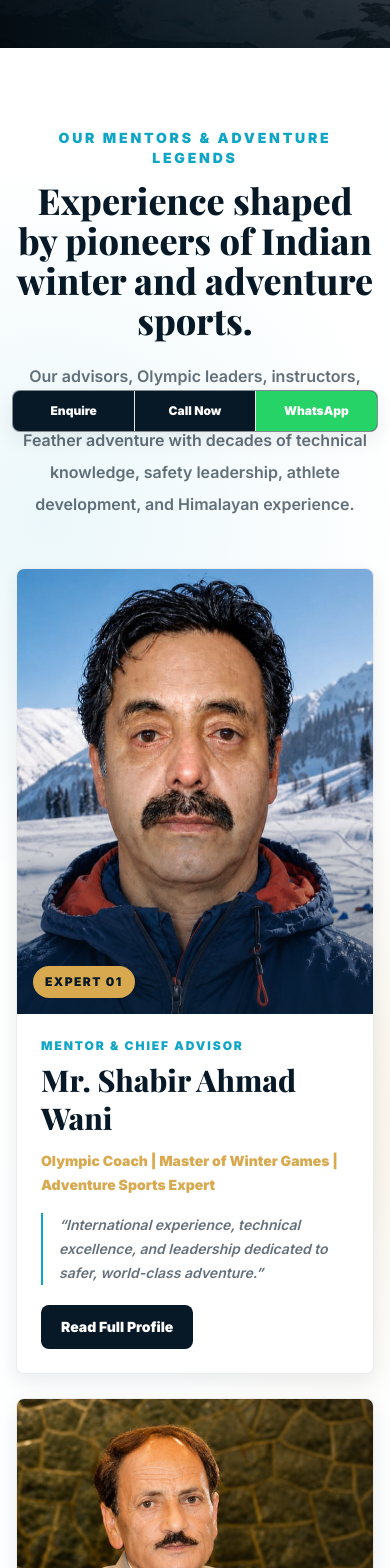
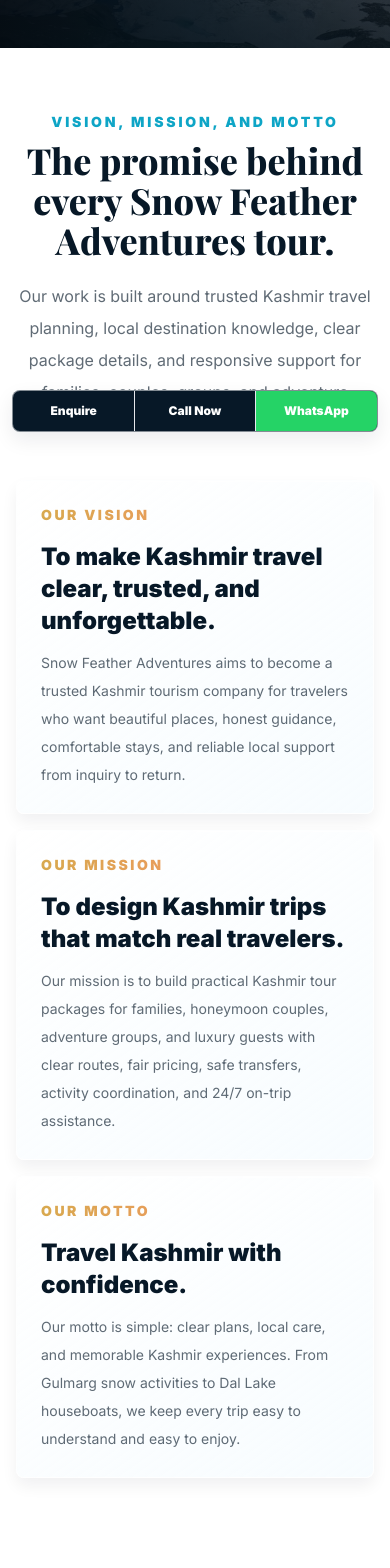
Before and after one commit to Prabhatcodes2025/advent, a Vue app: page / in a window 390 px wide. Shown: the part 400-1968 px from the top of the page. Built offline with nearby package versions, Linux system fonts and the light colour scheme; grey boxes are pictures that could not be loaded.

Commit message:
fix/content fix

```diff
--- a/src/App.vue
+++ b/src/App.vue
@@ -2895,46 +2895,6 @@
 
       </section>
 
-      <section v-if="currentPage === 'about'" class="section-band py-20">
-        <div class="mx-auto max-w-7xl px-4 sm:px-6">
-          <div class="mx-auto mb-12 max-w-4xl text-center">
-            <p class="text-sm font-black uppercase tracking-[0.2em] text-lake">Our mentors & adventure legends</p>
-            <h2 class="mt-3 font-display text-4xl font-extrabold text-night sm:text-5xl">Experience shaped by pioneers of Indian winter and adventure sports.</h2>
-            <p class="mt-5 text-base font-semibold leading-8 text-night/[0.62]">Our advisors, Olympic leaders, instructors, and mountain experts strengthen every Snow Feather adventure with decades of technical knowledge, safety leadership, athlete development, and Himalayan experience.</p>
-          </div>
-
-          <div class="grid gap-6 lg:grid-cols-2">
-            <article v-for="(mentor, index) in mentors" :key="mentor.name" class="overflow-hidden rounded-lg border border-night/[0.08] bg-white shadow-premium">
-              <div class="grid sm:grid-cols-[14rem_1fr]">
-                <div class="relative aspect-[4/5] overflow-hidden bg-frost sm:aspect-auto sm:min-h-[25rem]">
-                  <img :src="mentor.image" :alt="mentor.name" class="absolute inset-0 h-full w-full object-cover object-top" :style="mentorPortraitStyle(mentor)" loading="lazy" />
-                  <div class="absolute inset-0 bg-gradient-to-t from-night/55 via-transparent to-transparent"></div>
-                  <span class="absolute bottom-4 left-4 rounded-full bg-gold px-3 py-2 text-xs font-black uppercase tracking-[0.12em] text-night">Expert {{ String(index + 1).padStart(2, '0') }}</span>
-                </div>
-                <div class="flex flex-col p-6">
-                  <p class="text-xs font-black uppercase tracking-[0.16em] text-lake">{{ mentor.role }}</p>
-                  <h3 class="mt-2 font-display text-3xl font-extrabold leading-tight text-night">{{ mentor.name }}</h3>
-                  <p class="mt-3 text-sm font-black leading-6 text-gold">{{ mentor.credentials }}</p>
-                  <p class="mt-4 border-l-2 border-lake pl-4 text-sm font-semibold italic leading-6 text-night/[0.62]">“{{ mentor.quote }}”</p>
-
-                  <div v-if="openMentorProfiles.includes(index)" class="mt-5 grid gap-4 border-t border-night/[0.08] pt-5">
-                    <p v-for="(paragraph, paragraphIndex) in mentorParagraphs(mentor)" :key="`${mentor.name}-${paragraphIndex}`" class="text-sm font-semibold leading-7 text-night/[0.64]">{{ paragraph }}</p>
-                  </div>
-                  <button type="button" class="mt-5 self-start rounded-lg bg-night px-5 py-3 text-sm font-black text-white hover:bg-lake" :aria-expanded="openMentorProfiles.includes(index)" @click="toggleMentorProfile(index)">
-                    {{ openMentorProfiles.includes(index) ? "Close Profile" : "Read Full Profile" }}
-                  </button>
-                </div>
-              </div>
-            </article>
-          </div>
-
-          <div class="mt-10 rounded-lg bg-night p-6 text-center text-white shadow-premium sm:p-8">
-            <p class="font-display text-2xl font-extrabold sm:text-3xl">Guided by experience. Driven by safety. Committed to excellence.</p>
-            <p class="mx-auto mt-3 max-w-3xl text-sm font-semibold leading-7 text-white/68">Their association with Snow Feather Adventures is a source of pride and a promise that our skiing, trekking, mountaineering, and outdoor programs remain rooted in professional leadership.</p>
-          </div>
-        </div>
-      </section>
-
       <section v-if="currentPage === 'about'" class="bg-white py-16">
         <div class="mx-auto max-w-7xl px-4 sm:px-6">
           <div class="mx-auto mb-10 max-w-4xl text-center">
@@ -3106,6 +3066,44 @@
                 </div>
               </div>
             </div>
+          </div>
+        </div>
+      </section>
+
+      <section v-if="currentPage === 'about'" class="section-band py-20">
+        <div class="mx-auto max-w-7xl px-4 sm:px-6">
+          <div class="mx-auto mb-12 max-w-4xl text-center">
+            <p class="text-sm font-black uppercase tracking-[0.2em] text-lake">Messages from our dignitaries</p>
+            <h2 class="mt-3 font-display text-4xl font-extrabold text-night sm:text-5xl">Guidance from pioneers of Indian winter and adventure sports.</h2>
+            <p class="mt-5 text-base font-semibold leading-8 text-night/[0.62]">Concluding our story, we proudly acknowledge the advisors, Olympians, instructors, and mountain experts whose experience strengthens our standards of safety, professionalism, and service.</p>
+          </div>
+
+          <div class="grid gap-6 md:grid-cols-2 xl:grid-cols-3">
+            <article v-for="(mentor, index) in mentors" :key="mentor.name" class="flex h-full flex-col overflow-hidden rounded-lg border border-night/[0.08] bg-white shadow-premium">
+              <div class="relative aspect-[4/3] overflow-hidden bg-frost">
+                <img :src="mentor.image" :alt="mentor.name" class="absolute inset-0 h-full w-full object-cover object-top" :style="mentorPortraitStyle(mentor)" loading="lazy" />
+                <div class="absolute inset-0 bg-gradient-to-t from-night/65 via-transparent to-transparent"></div>
+                <span class="absolute bottom-4 left-4 rounded-full bg-gold px-3 py-2 text-xs font-black uppercase tracking-[0.12em] text-night">Dignitary {{ String(index + 1).padStart(2, '0') }}</span>
+              </div>
+              <div class="flex flex-1 flex-col p-6">
+                <p class="text-xs font-black uppercase tracking-[0.16em] text-lake">{{ mentor.role }}</p>
+                <h3 class="mt-2 font-display text-2xl font-extrabold leading-tight text-night">{{ mentor.name }}</h3>
+                <p class="mt-3 text-sm font-black leading-6 text-gold">{{ mentor.credentials }}</p>
+                <p class="mt-4 border-l-2 border-lake pl-4 text-sm font-semibold italic leading-6 text-night/[0.62]">“{{ mentor.quote }}”</p>
+
+                <div v-if="openMentorProfiles.includes(index)" class="mt-5 grid gap-4 border-t border-night/[0.08] pt-5">
+                  <p v-for="(paragraph, paragraphIndex) in mentorParagraphs(mentor)" :key="`${mentor.name}-${paragraphIndex}`" class="text-sm font-semibold leading-7 text-night/[0.64]">{{ paragraph }}</p>
+                </div>
+                <button type="button" class="mt-5 self-start rounded-lg bg-night px-5 py-3 text-sm font-black text-white hover:bg-lake" :aria-expanded="openMentorProfiles.includes(index)" @click="toggleMentorProfile(index)">
+                  {{ openMentorProfiles.includes(index) ? "Close Profile" : "Read Full Message" }}
+                </button>
+              </div>
+            </article>
+          </div>
+
+          <div class="mt-10 rounded-lg bg-night p-6 text-center text-white shadow-premium sm:p-8">
+            <p class="font-display text-2xl font-extrabold sm:text-3xl">Guided by experience. Driven by safety. Committed to excellence.</p>
+            <p class="mx-auto mt-3 max-w-3xl text-sm font-semibold leading-7 text-white/68">Their association with Snow Feather Adventures is a source of pride and a promise that our skiing, trekking, mountaineering, and outdoor programs remain rooted in professional leadership.</p>
           </div>
         </div>
       </section>
@@ -3662,31 +3660,6 @@
         </div>
       </section>
 
-      <section v-if="currentPage === 'home'" class="bg-white py-20">
-        <div class="mx-auto max-w-7xl px-4 sm:px-6">
-          <div class="mb-9 flex flex-col gap-4 lg:flex-row lg:items-end lg:justify-between">
-            <div class="max-w-4xl">
-              <p class="text-sm font-black uppercase tracking-[0.2em] text-lake">Guided by legends</p>
-              <h2 class="mt-3 font-display text-4xl font-extrabold text-night sm:text-5xl">Olympians, pioneers, instructors, and Himalayan experts.</h2>
-              <p class="mt-4 text-base font-semibold leading-7 text-night/[0.62]">Our advisory team brings generations of winter-sports leadership, international training, mountain knowledge, and safety expertise to Snow Feather Adventures.</p>
-            </div>
-            <button type="button" class="self-start rounded-lg bg-night px-6 py-3 text-sm font-black text-white hover:bg-lake lg:self-auto" @click="navigateTo('/about')">Meet Our Mentors</button>
-          </div>
-          <div class="grid grid-cols-2 gap-3 md:grid-cols-3 lg:grid-cols-6">
-            <button v-for="mentor in mentors" :key="`home-mentor-${mentor.name}`" type="button" class="group flex h-full min-w-0 flex-col overflow-hidden rounded-lg border border-night/[0.08] bg-white text-left shadow-lift" @click="navigateTo('/about')">
-              <div class="relative aspect-[4/5] w-full shrink-0 overflow-hidden bg-frost">
-                <img :src="mentor.image" :alt="mentor.name" class="h-full w-full object-cover object-top transition duration-500" :style="mentorPortraitStyle(mentor)" loading="lazy" />
-                <div class="pointer-events-none absolute inset-0 ring-1 ring-inset ring-night/[0.06]"></div>
-              </div>
-              <div class="relative flex min-h-28 flex-1 flex-col border-t border-night/[0.08] bg-white p-3">
-                <p class="line-clamp-2 min-h-10 text-sm font-black leading-5 text-night">{{ mentor.name }}</p>
-                <p class="mt-2 line-clamp-3 min-h-12 text-[0.68rem] font-bold uppercase leading-4 tracking-[0.1em] text-lake">{{ mentor.role }}</p>
-              </div>
-            </button>
-          </div>
-        </div>
-      </section>
-
       <section v-if="currentPage === 'home'" class="section-band py-20">
         <div class="mx-auto max-w-7xl px-4 sm:px-6">
           <div class="mb-9 text-center">
@@ -3743,6 +3716,31 @@
             <a href="https://wa.me/919055020408?text=I%20want%20a%20Kashmir%20tour%20quotation" class="rounded-lg bg-[#25D366] px-6 py-4 text-center text-base font-black text-white">WhatsApp For A Quote</a>
             <a :href="`tel:${siteContent.contactPhone.replace(/\\s+/g, '')}`" class="rounded-lg bg-white px-6 py-4 text-center text-base font-black text-night">Call {{ siteContent.contactPhone }}</a>
             <button type="button" class="rounded-lg border border-white/18 px-6 py-4 text-base font-black text-white" @click="navigateTo('/booking')">Send Enquiry Form</button>
+          </div>
+        </div>
+      </section>
+
+      <section v-if="currentPage === 'home'" class="bg-white py-20">
+        <div class="mx-auto max-w-7xl px-4 sm:px-6">
+          <div class="mb-9 flex flex-col gap-4 lg:flex-row lg:items-end lg:justify-between">
+            <div class="max-w-4xl">
+              <p class="text-sm font-black uppercase tracking-[0.2em] text-lake">Messages from our dignitaries</p>
+              <h2 class="mt-3 font-display text-4xl font-extrabold text-night sm:text-5xl">A concluding note from Olympians, pioneers, and Himalayan experts.</h2>
+              <p class="mt-4 text-base font-semibold leading-7 text-night/[0.62]">At the close of our presentation, meet the respected advisors whose experience supports Snow Feather Adventures and its commitment to professional, safe, and meaningful journeys.</p>
+            </div>
+            <button type="button" class="self-start rounded-lg bg-night px-6 py-3 text-sm font-black text-white hover:bg-lake lg:self-auto" @click="navigateTo('/about')">Read Their Messages</button>
+          </div>
+          <div class="grid grid-cols-2 gap-3 md:grid-cols-3 lg:grid-cols-6">
+            <button v-for="mentor in mentors" :key="`home-mentor-${mentor.name}`" type="button" class="group flex h-full min-w-0 flex-col overflow-hidden rounded-lg border border-night/[0.08] bg-white text-left shadow-lift" @click="navigateTo('/about')">
+              <div class="relative aspect-[4/5] w-full shrink-0 overflow-hidden bg-frost">
+                <img :src="mentor.image" :alt="mentor.name" class="h-full w-full object-cover object-top transition duration-500" :style="mentorPortraitStyle(mentor)" loading="lazy" />
+                <div class="pointer-events-none absolute inset-0 ring-1 ring-inset ring-night/[0.06]"></div>
+              </div>
+              <div class="relative flex min-h-28 flex-1 flex-col border-t border-night/[0.08] bg-white p-3">
+                <p class="line-clamp-2 min-h-10 text-sm font-black leading-5 text-night">{{ mentor.name }}</p>
+                <p class="mt-2 line-clamp-3 min-h-12 text-[0.68rem] font-bold uppercase leading-4 tracking-[0.1em] text-lake">{{ mentor.role }}</p>
+              </div>
+            </button>
           </div>
         </div>
       </section>
```
